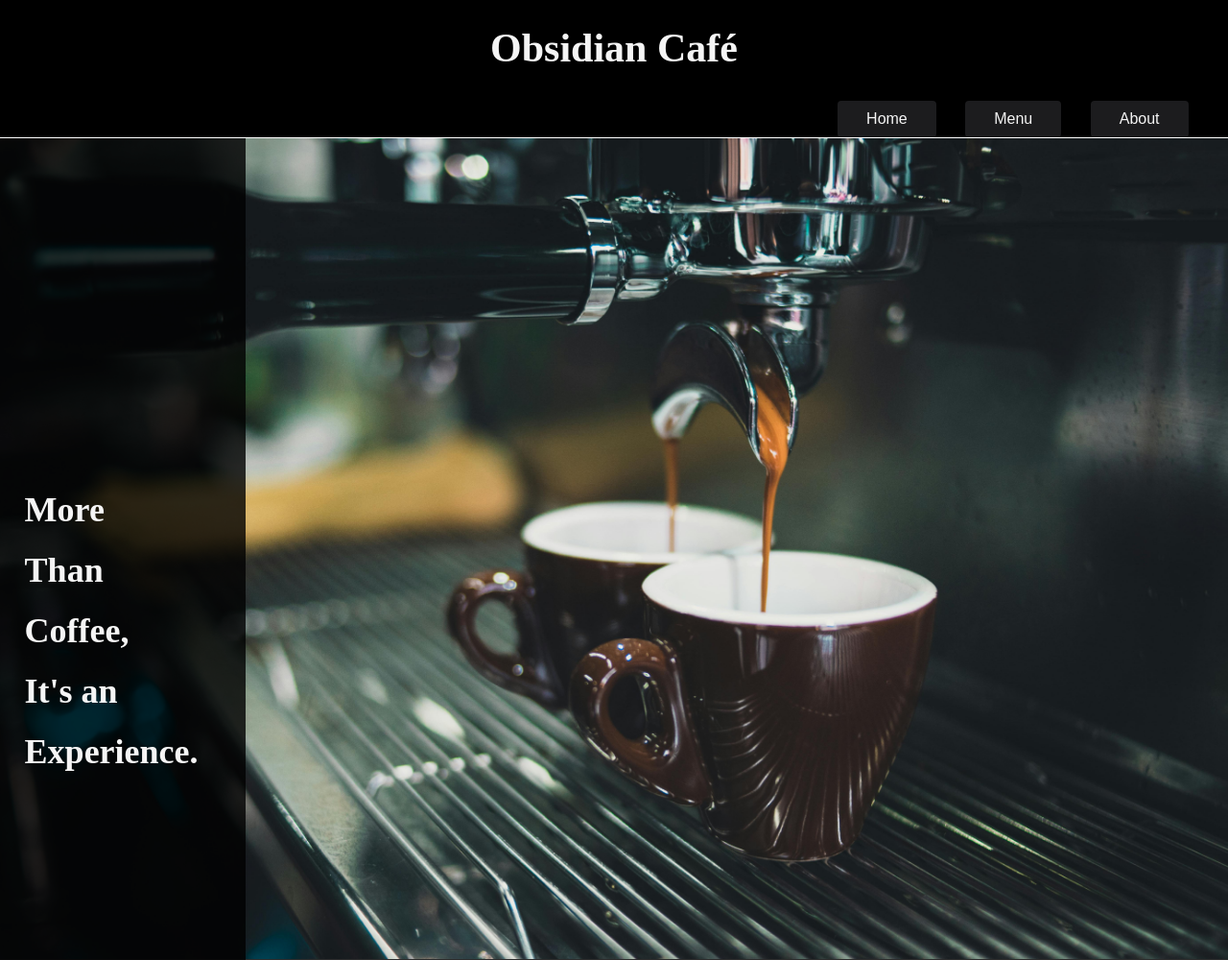
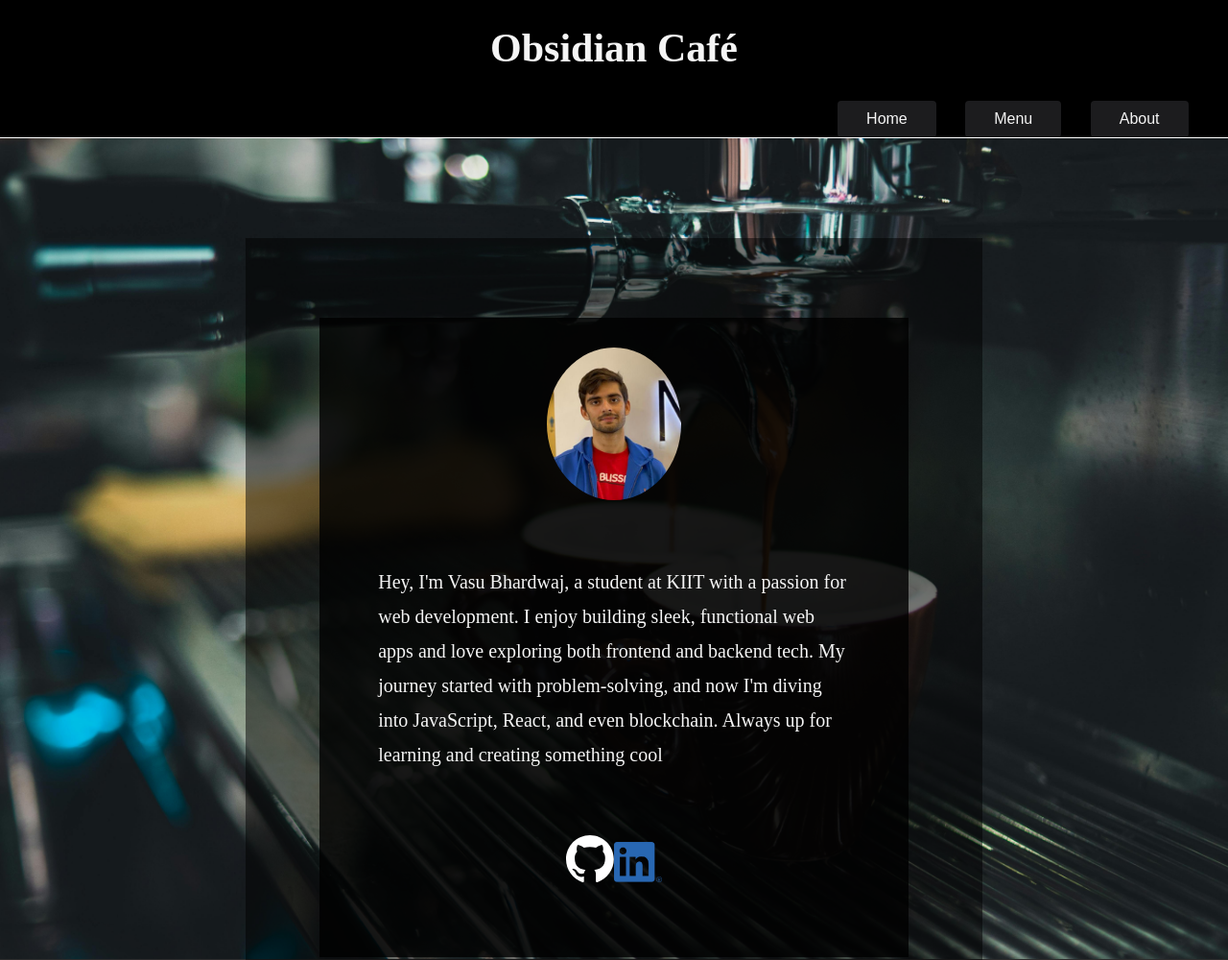
Before and after one commit to vasubhrdwj/Restaurant-Page, a website built with webpack: page src/template.html in a window 1280 px wide. Shown: the top 1000 px of the page at 96% size. Built offline with nearby package versions, Linux system fonts and the light colour scheme.

Commit message:
added self details and some icons

```diff
--- a/src/about.js
+++ b/src/about.js
@@ -1,8 +1,39 @@
+import pfp from "../assets/Photos/WhatsappDp_July2024.jpg";
+import ghIcon from "../assets/Photos/github-mark-white.svg";
+import liIcon from "../assets/Photos/LI-In-Bug.png";
+
 export default function about() {
   const contentDiv = document.querySelector("#content");
   contentDiv.innerHTML = "";
 
   const aboutBox = document.createElement("div");
   aboutBox.classList.add("aboutBox");
+  const introText = document.createElement("div");
+  introText.classList.add("introText");
+  const pf = document.createElement("img");
+  pf.src = pfp;
+  pf.classList.add("pfp");
+  const txt = document.createElement("p");
+  txt.classList.add("intro-txt");
+
+  txt.textContent = `Hey, I'm Vasu Bhardwaj, a student at KIIT with a passion for web development.
+   I enjoy building sleek, functional web apps and love exploring both frontend and backend tech.
+    My journey started with problem-solving, and now I'm diving into JavaScript, React, and even blockchain.
+     Always up for learning and creating something cool`;
+
+  const githubIcon = document.createElement("img");
+  const linkedinIcon = document.createElement("img");
+  githubIcon.classList.add("icon");
+  linkedinIcon.classList.add("icon");
+  const iconBar = document.createElement("div");
+  iconBar.classList.add("icon-bar");
+  githubIcon.src = ghIcon;
+  linkedinIcon.src = liIcon;
+  aboutBox.appendChild(introText);
+  introText.appendChild(pf);
+  introText.appendChild(txt);
+  iconBar.appendChild(githubIcon);
+  iconBar.appendChild(linkedinIcon);
+  introText.appendChild(iconBar);
   contentDiv.appendChild(aboutBox);
 }
--- a/src/index.js
+++ b/src/index.js
@@ -3,7 +3,8 @@ import homePage from "./home-page.js";
 import menu from "./menu.js";
 import about from "./about.js";
 
-homePage();
+// homePage();
+about();
 
 const navBar = document.querySelector("nav");
 
--- a/src/style.css
+++ b/src/style.css
@@ -121,3 +121,34 @@ button:hover {
   position: relative;
   top: 10%;
 }
+
+.introText {
+  margin-left: 10%;
+  position: relative;
+  top: 10%;
+  width: 80%;
+  height: 80%;
+  background-color: rgba(0, 0, 0, 0.8);
+  display: flex;
+  flex-direction: column;
+  align-items: center;
+  gap: 10%;
+}
+
+.pfp {
+  height: auto;
+  width: 140px;
+  border-radius: 50%;
+  margin-top: 5%;
+}
+
+.intro-txt {
+  width: 80%;
+  font-size: 20px;
+  line-height: 1.8;
+}
+
+.icon {
+  width: 50px;
+  height: auto;
+}
```
Also changed, not shown: assets/Photos/LI-In-Bug.png (added), assets/Photos/WhatsappDp_July2024.jpg (added), assets/Photos/github-mark-white.svg (added).
